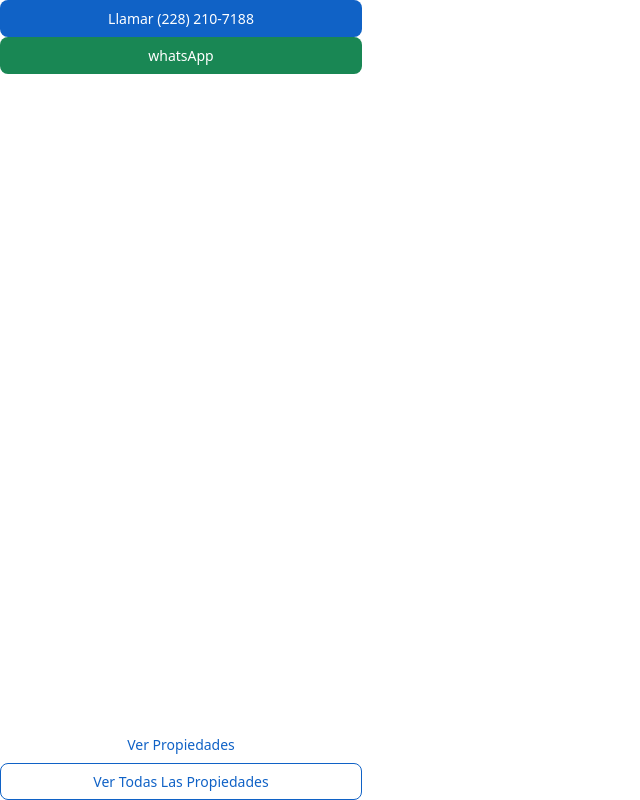
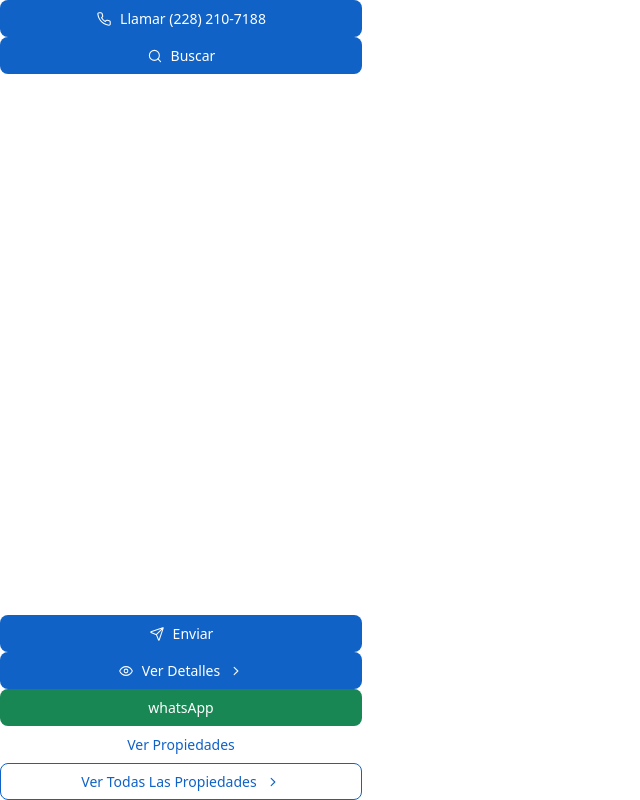
Before and after one commit to PonceGL/real-state, a Next.js app: page /pruebasButton in a window 1280 px wide. Shown: the whole page, without its empty margins (0-640 px from the left). Built offline with nearby package versions, Linux system fonts and the light colour scheme.

Commit message:
test(button): icon´s button´s

```diff
--- a/src/app/pruebasButton/page.tsx
+++ b/src/app/pruebasButton/page.tsx
@@ -1,6 +1,12 @@
 'use client'
 
+import ChevronRight from "@/components/icons/chevronright"
+import IconEye from "@/components/icons/iconeye"
+import Magnifier from "@/components/icons/magnifier"
+import PhoneIcon from "@/components/icons/phoneicon"
+import SendIcon from "@/components/icons/send"
 import { Button } from "@/components/ui/button/index"
+
 
 
 
@@ -11,7 +17,25 @@ export default function PruebaButton() {
                 variant="default"
                 size="movile"
             >
-                Llamar (228) 210-7188
+                <PhoneIcon /> Llamar (228) 210-7188
+            </Button>
+            <Button
+                variant="default"
+                size="movile"
+            >
+                <Magnifier /> Buscar
+            </Button>
+            <Button
+                variant="default"
+                size="movile"
+            >
+                <SendIcon /> Enviar
+            </Button>
+            <Button
+                variant="default"
+                size="movile"
+            >
+                <IconEye /> Ver Detalles <ChevronRight />
             </Button>
             <Button
                 variant="whatsapp"
@@ -29,7 +53,7 @@ export default function PruebaButton() {
                 variant="outline"
                 size="movile"
             >
-                Ver Todas Las Propiedades
+                Ver Todas Las Propiedades <ChevronRight color="#1062C6" />
             </Button>
         </>
     )
--- /dev/null
+++ b/src/components/icons/chevronright/index.tsx
@@ -0,0 +1,28 @@
+const ChevronRight = ({
+    width = 15,
+    height = 15,
+    color = "#F8F9FA",
+    className = "",
+    ...props
+}) => {
+    return (
+        <svg
+            width={width}
+            height={height}
+            viewBox="0 0 15 15"
+            fill="none"
+            xmlns="http://www.w3.org/2000/svg"
+            className={className}
+            {...props}
+        >
+            <path
+                d="M5.75 11L9.25 7.5L5.75 4"
+                stroke={color}
+                strokeLinecap="round"
+                strokeLinejoin="round"
+            />
+        </svg>
+    );
+};
+
+export default ChevronRight;
--- /dev/null
+++ b/src/components/icons/iconeye/index.tsx
@@ -0,0 +1,34 @@
+const IconEye = ({
+    width = 15,
+    height = 15,
+    color = "#F8F9FA",
+    className = "",
+    ...props
+}) => {
+    return (
+        <svg
+            width={width}
+            height={height}
+            viewBox="0 0 15 15"
+            fill="none"
+            xmlns="http://www.w3.org/2000/svg"
+            className={className}
+            {...props}
+        >
+            <path
+                d="M1.70284 7.70297C1.65423 7.572 1.65423 7.42793 1.70284 7.29697C2.17634 6.14888 2.98006 5.16724 4.01213 4.47649C5.04419 3.78574 6.25812 3.41699 7.50001 3.41699C8.7419 3.41699 9.95583 3.78574 10.9879 4.47649C12.02 5.16724 12.8237 6.14888 13.2972 7.29697C13.3458 7.42793 13.3458 7.572 13.2972 7.70297C12.8237 8.85105 12.02 9.83269 10.9879 10.5234C9.95583 11.2142 8.7419 11.5829 7.50001 11.5829C6.25812 11.5829 5.04419 11.2142 4.01213 10.5234C2.98006 9.83269 2.17634 8.85105 1.70284 7.70297Z"
+                stroke={color}
+                strokeLinecap="round"
+                strokeLinejoin="round"
+            />
+            <path
+                d="M7.5 9.25C8.4665 9.25 9.25 8.4665 9.25 7.5C9.25 6.5335 8.4665 5.75 7.5 5.75C6.5335 5.75 5.75 6.5335 5.75 7.5C5.75 8.4665 6.5335 9.25 7.5 9.25Z"
+                stroke={color}
+                strokeLinecap="round"
+                strokeLinejoin="round"
+            />
+        </svg>
+    );
+};
+
+export default IconEye;
--- /dev/null
+++ b/src/components/icons/magnifier/index.tsx
@@ -0,0 +1,34 @@
+const Magnifier = ({
+    width = 15,
+    height = 15,
+    color = "#F8F9FA",
+    className = "",
+    ...props
+}) => {
+    return (
+        <svg
+            width={width}
+            height={height}
+            viewBox="0 0 15 15"
+            fill="none"
+            xmlns="http://www.w3.org/2000/svg"
+            className={className}
+            {...props}
+        >
+            <path
+                d="M6.91667 11.5833C9.494 11.5833 11.5833 9.494 11.5833 6.91667C11.5833 4.33934 9.494 2.25 6.91667 2.25C4.33934 2.25 2.25 4.33934 2.25 6.91667C2.25 9.494 4.33934 11.5833 6.91667 11.5833Z"
+                stroke={color}
+                strokeLinecap="round"
+                strokeLinejoin="round"
+            />
+            <path
+                d="M12.75 12.75L10.2416 10.2417"
+                stroke={color}
+                strokeLinecap="round"
+                strokeLinejoin="round"
+            />
+        </svg>
+    );
+};
+
+export default Magnifier;
--- /dev/null
+++ b/src/components/icons/send/index.tsx
@@ -0,0 +1,28 @@
+const SendIcon = ({
+    width = 14,
+    height = 15,
+    color = "#F8F9FA",
+    className = "",
+    ...props
+}) => {
+    return (
+        <svg
+            width={width}
+            height={height}
+            viewBox="0 0 14 15"
+            fill="none"
+            xmlns="http://www.w3.org/2000/svg"
+            className={className}
+            {...props}
+        >
+            <path
+                d="M6.36628 8.13239C6.25479 8.02111 6.12193 7.93356 5.9757 7.87501L1.34986 6.02001C1.29463 5.99785 1.2475 5.95932 1.2148 5.9096C1.18209 5.85988 1.16538 5.80134 1.1669 5.74185C1.16843 5.68236 1.18811 5.62476 1.22332 5.57677C1.25853 5.52879 1.30757 5.49273 1.36386 5.47342L12.4472 1.68176C12.4989 1.66309 12.5548 1.65953 12.6085 1.67149C12.6621 1.68345 12.7112 1.71044 12.7501 1.74929C12.7889 1.78815 12.8159 1.83728 12.8279 1.89091C12.8398 1.94455 12.8363 2.00049 12.8176 2.05217L9.02595 13.1355C9.00664 13.1918 8.97058 13.2408 8.9226 13.276C8.87461 13.3113 8.81701 13.3309 8.75752 13.3325C8.69803 13.334 8.63949 13.3173 8.58977 13.2846C8.54005 13.2519 8.50152 13.2047 8.47936 13.1495L6.62436 8.52251C6.56555 8.37638 6.47776 8.24367 6.36628 8.13239ZM6.36628 8.13239L12.7482 1.75176"
+                stroke={color}
+                strokeLinecap="round"
+                strokeLinejoin="round"
+            />
+        </svg>
+    );
+};
+
+export default SendIcon;
```
